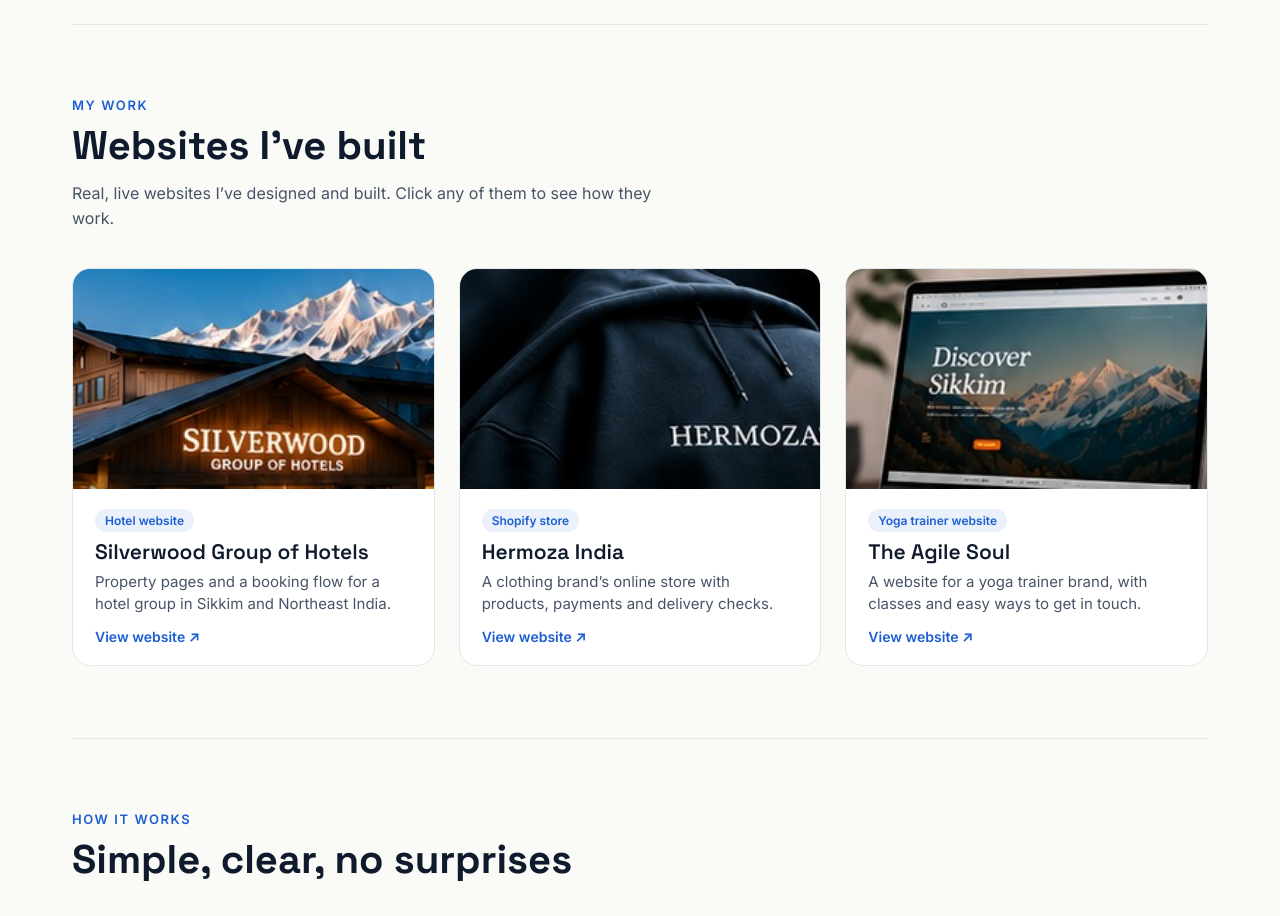
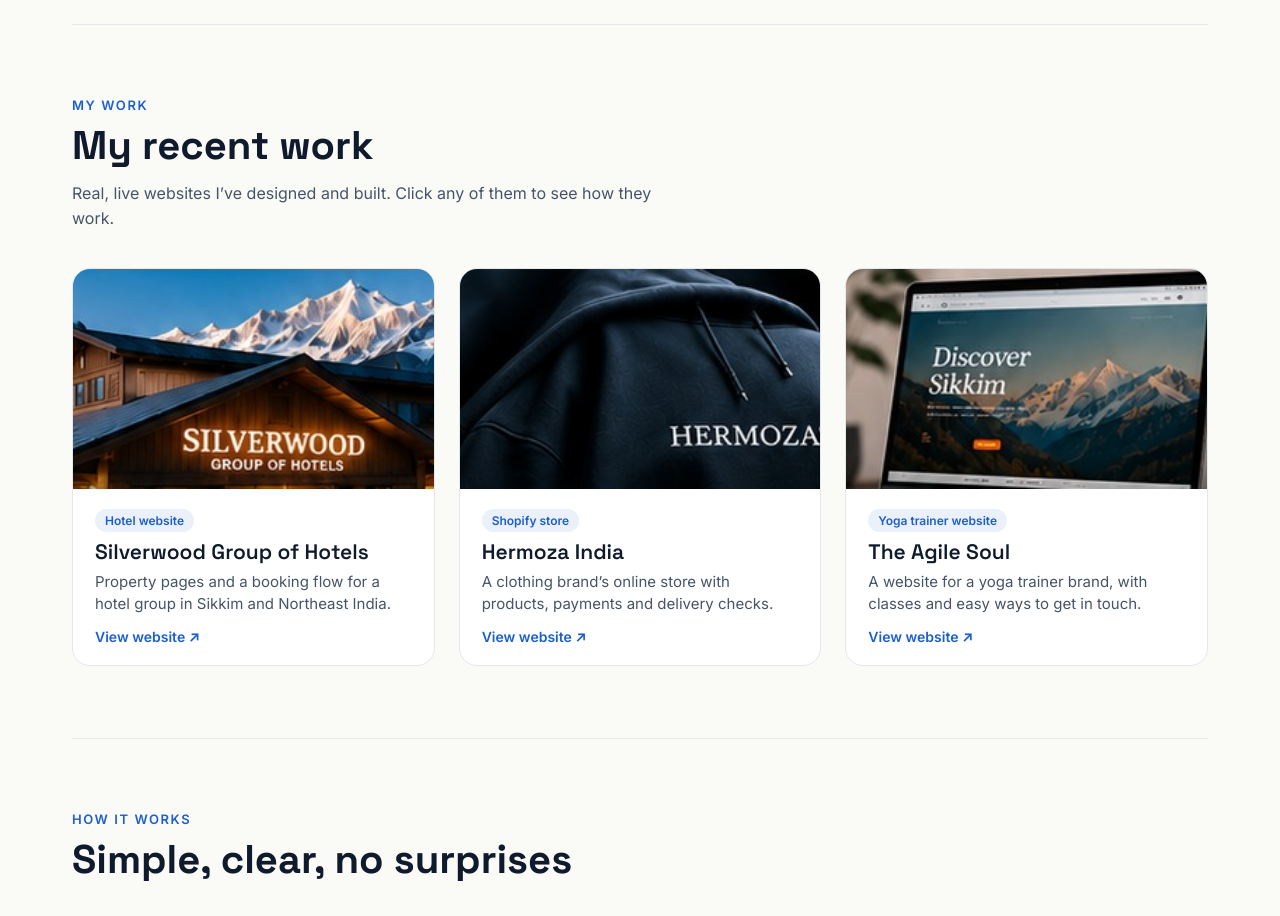
Before and after one commit to silibroz/CROOL-technologies, a plain HTML site: page index.html in a window 1280 px wide. Shown: the part 1260-2176 px from the top of the page. Drawn offline with Linux system fonts and the light colour scheme; a web font is replaced by a local one.

Commit message:
Rename portfolio heading to My recent work
Co-Authored-By: Claude Opus 5.5 <noreply@anthropic.com>
Claude-Session: https://claude.ai/code/session_01KKnGhoYkPwT7r2B4ZrmUSg

```diff
--- a/index.html
+++ b/index.html
@@ -149,7 +149,7 @@ img{max-width:100%}
 
 <section id="work" style="padding: 72px 0; border-top: 1px solid #E4E7EC">
 <p style="margin: 0 0 10px; font-size: 13px; font-weight: 600; letter-spacing: 0.12em; color: #1D5FD1">MY WORK</p>
-<h2 style="margin: 0 0 12px; font-family: 'Space Grotesk', sans-serif; font-size: 40px; line-height: 1.15">Websites I’ve built</h2>
+<h2 style="margin: 0 0 12px; font-family: 'Space Grotesk', sans-serif; font-size: 40px; line-height: 1.15">My recent work</h2>
 <p style="margin: 0 0 36px; max-width: 620px; font-size: 16px; line-height: 1.6; color: #475467">Real, live websites I’ve designed and built. Click any of them to see how they work.</p>
 <div class="work-grid">
 <a href="https://www.silverwoodhotels.com" target="_blank" rel="noopener" class="work-card" style="display: block; color: #0F1B2D; background: #FFFFFF; border: 1px solid #E4E7EC; border-radius: 18px; overflow: hidden">
```
